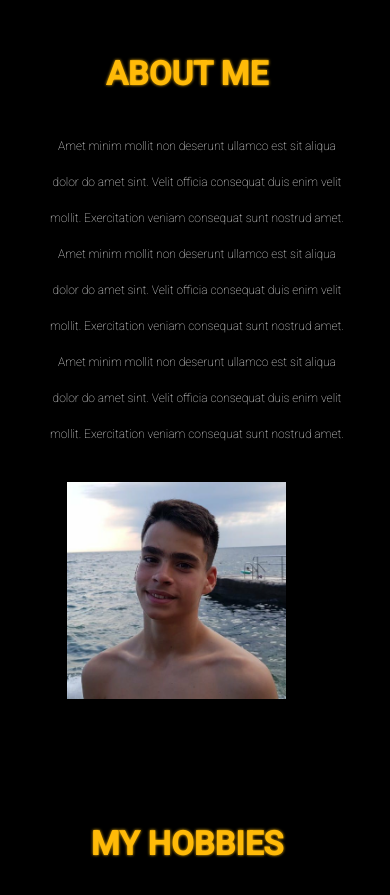
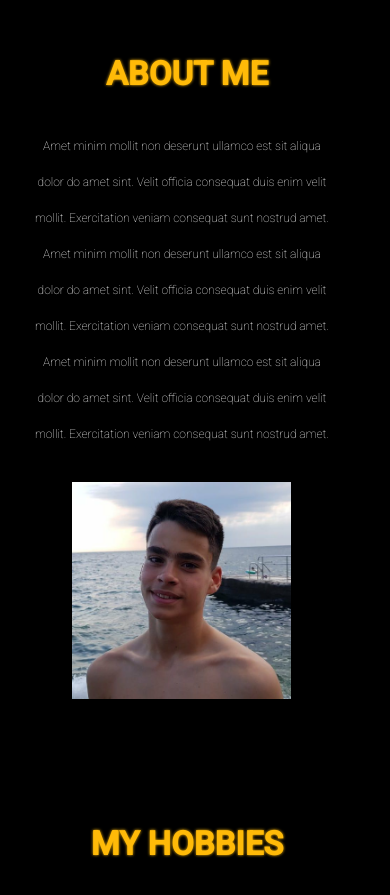
Before and after one commit to ilyazhavzarov/ilyazhavzharov, a plain HTML site: page index.html in a window 390 px wide. Shown: the part 720-1615 px from the top of the page. Drawn offline with Linux system fonts and the light colour scheme.

Commit message:
Add files via upload

```diff
--- a/css/style.css
+++ b/css/style.css
@@ -240,7 +240,7 @@ footer {
 	}
 
 	.sup_tittle {
-		margin-right: 45px;
+		margin-right: 60px;
 		text-align: center;
 		font-size: 12px;
 		width: 300px;
@@ -250,7 +250,7 @@ footer {
 
 	.img_1 {
 		padding: 0;
-		margin-left: 65px;
+		margin-left: 70px;
 		height: 217px;
 		width: 219px;
 	}
```
